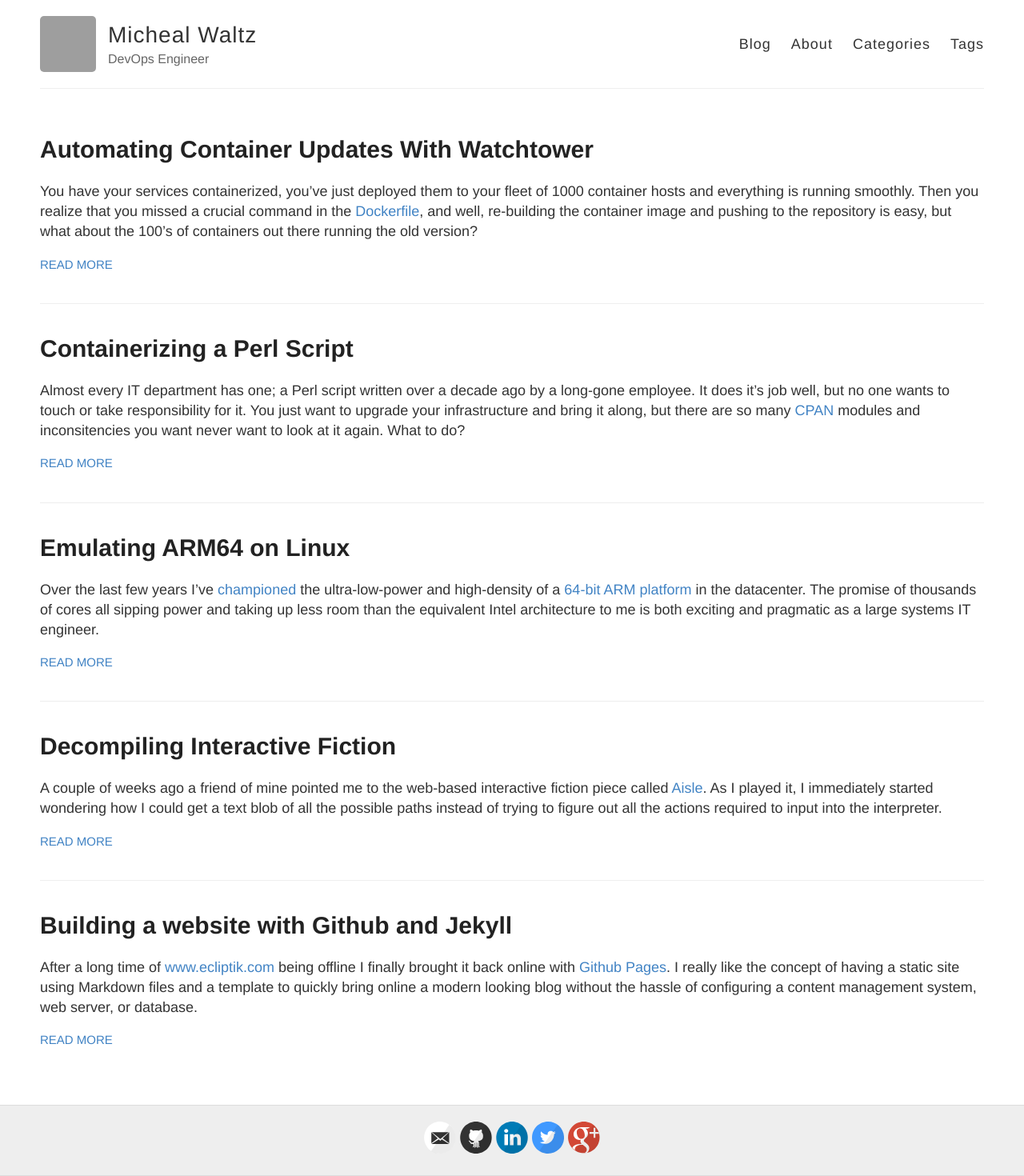
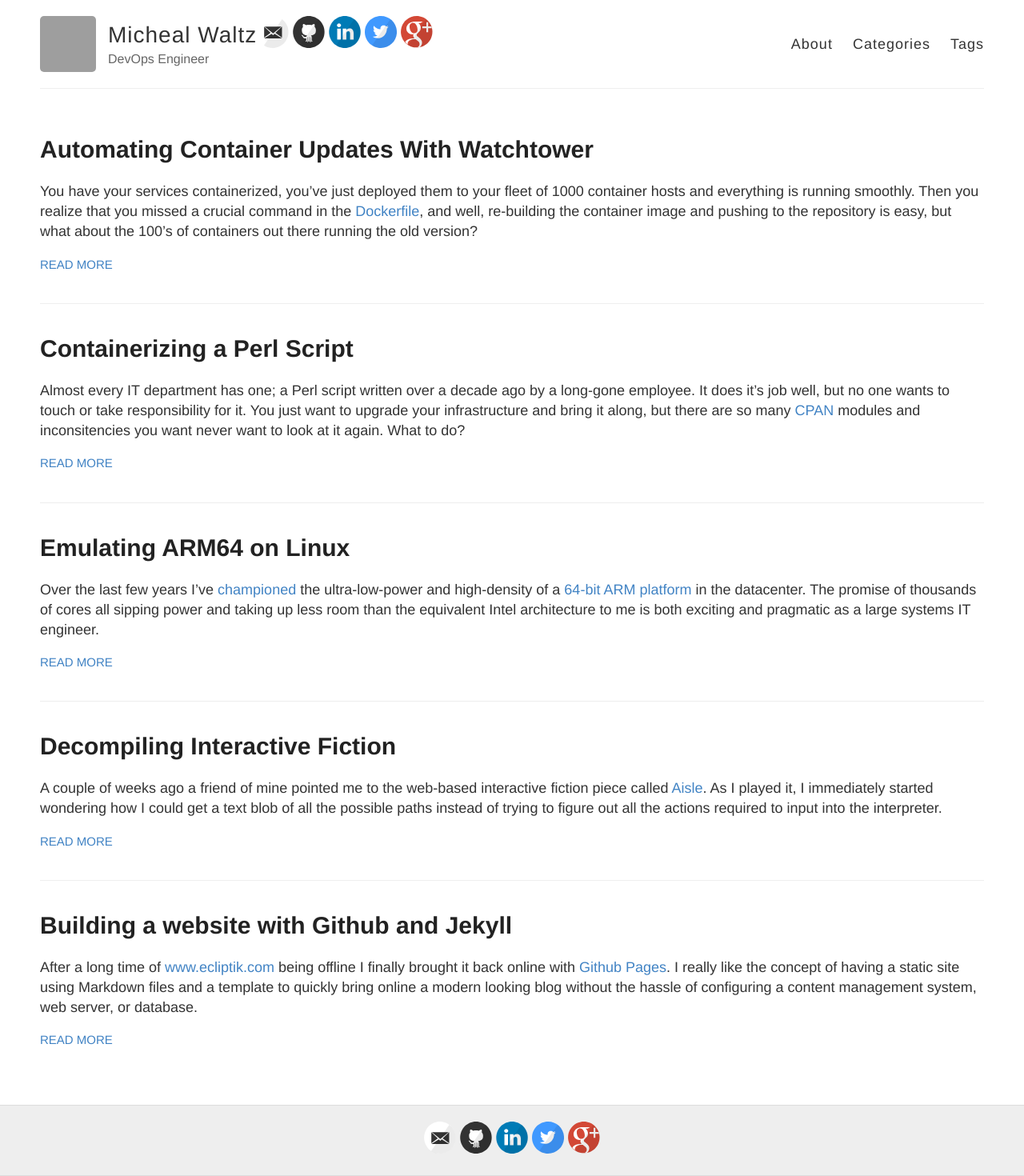
Before and after one commit to ecliptik/ecliptik.github.io, a Jekyll site: the page built from index.html, in a window 1280 px wide. Shown: the whole page at 80% size. Built offline with Jekyll 4.4.1, drawn with Linux system fonts in a browser that asks for light colours; grey boxes are pictures that could not be loaded.

Commit message:
Remove unecessary blog link, add contact links to top nav bar

```diff
--- a/_layouts/default.html
+++ b/_layouts/default.html
@@ -25,13 +25,14 @@
             <h1 class="site-name"><a href="{{ site.baseurl }}/">{{ site.name }}</a></h1>
             <p class="site-description">{{ site.description }}</p>
           </div>
-
           <nav>
-            <a href="{{ site.baseurl }}/">Blog</a>
             <a href="{{ site.baseurl }}/about">About</a>
             <a href="{{ site.baseurl }}/categories">Categories</a>
             <a href="{{ site.baseurl }}/tags">Tags</a>
           </nav>
+          <div>
+          {% include svg-icons.html %}
+          </div>
         </header>
       </div>
     </div>
```
